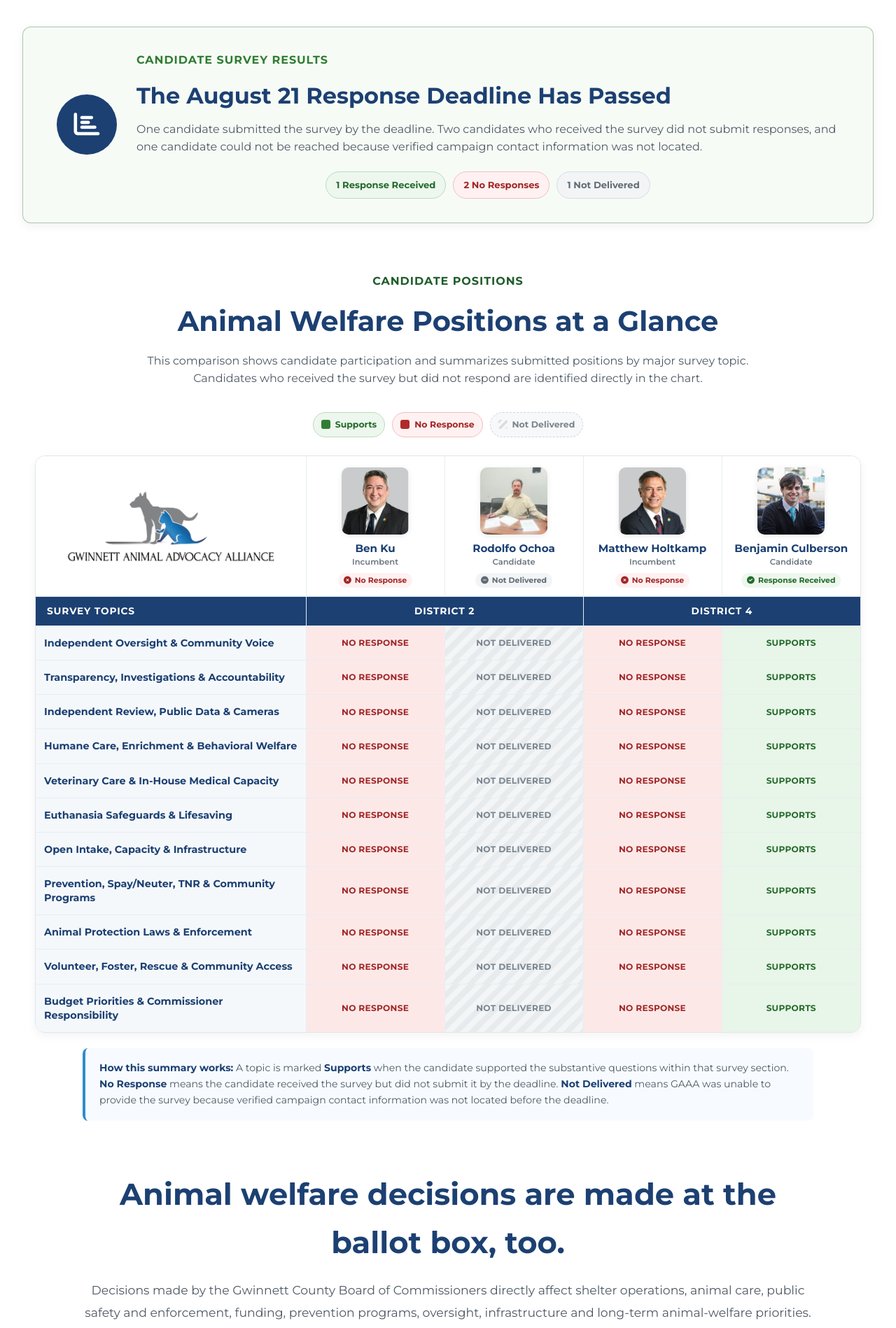
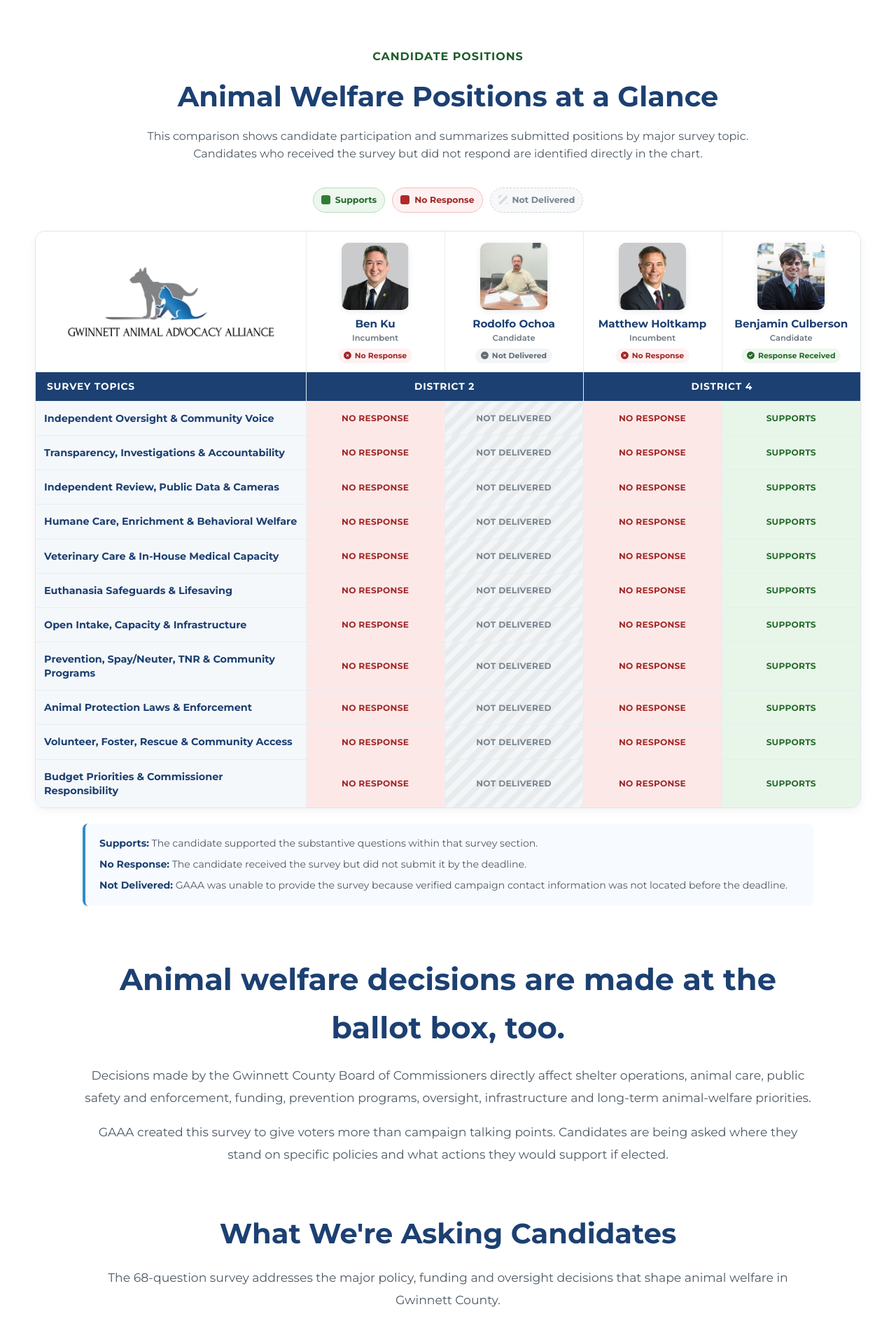
Before and after one commit to whitleybacon/gwinnett-animal-advocacy-alliance, a Jekyll site: the page built from election-2026/candidate-survey/index.html, in a window 1280 px wide. Shown: the part 746-2644 px from the top of the page at 70% size. Built offline with Jekyll 4.4.1, drawn with Linux system fonts in a browser that asks for light colours.

Commit message:
Update index.html

```diff
--- a/election-2026/candidate-survey/index.html
+++ b/election-2026/candidate-survey/index.html
@@ -632,6 +632,15 @@
 }
 
 
+.candidate-survey-page .positions-note p {
+    margin: 0;
+}
+
+.candidate-survey-page .positions-note p + p {
+    margin-top: 7px;
+}
+
+
 .candidate-survey-page .results-section {
     max-width: 1180px;
     margin: 70px auto;
@@ -848,27 +857,6 @@
         </div>
     </section>
 
-    <!-- STATUS -->
-    <section class="alert-banner survey-status-banner">
-        <div class="alert-banner-icon">
-            <i class="fas fa-chart-bar"></i>
-        </div>
-        <div class="alert-banner-content">
-            <span class="alert-banner-label">Candidate Survey Results</span>
-            <h2>The August 21 Response Deadline Has Passed</h2>
-            <p>
-                One candidate submitted the survey by the deadline. Two candidates who
-                received the survey did not submit responses, and one candidate could
-                not be reached because verified campaign contact information was not located.
-            </p>
-            <div class="deadline-summary" aria-label="Candidate survey participation summary">
-                <span class="received">1 Response Received</span>
-                <span class="no-response">2 No Responses</span>
-                <span class="not-delivered">1 Not Delivered</span>
-            </div>
-        </div>
-    </section>
-
     <!-- CANDIDATE POSITIONS AT A GLANCE -->
     <section class="positions-section" id="candidate-positions">
         <span class="section-label" style="text-align:center;">Candidate Positions</span>
@@ -1035,12 +1023,9 @@
         </div>
 
         <div class="positions-note">
-            <strong>How this summary works:</strong> A topic is marked
-            <strong>Supports</strong> when the candidate supported the substantive
-            questions within that survey section. <strong>No Response</strong> means
-            the candidate received the survey but did not submit it by the deadline.
-            <strong>Not Delivered</strong> means GAAA was unable to provide the survey
-            because verified campaign contact information was not located before the deadline.
+            <p><strong>Supports:</strong> The candidate supported the substantive questions within that survey section.</p>
+            <p><strong>No Response:</strong> The candidate received the survey but did not submit it by the deadline.</p>
+            <p><strong>Not Delivered:</strong> GAAA was unable to provide the survey because verified campaign contact information was not located before the deadline.</p>
         </div>
     </section>
 
```
